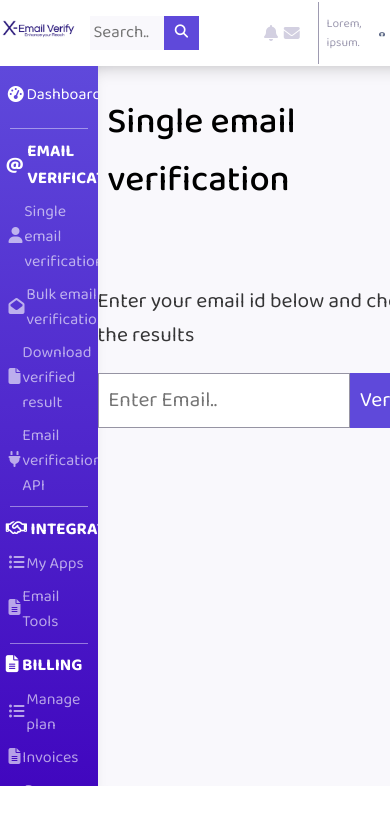
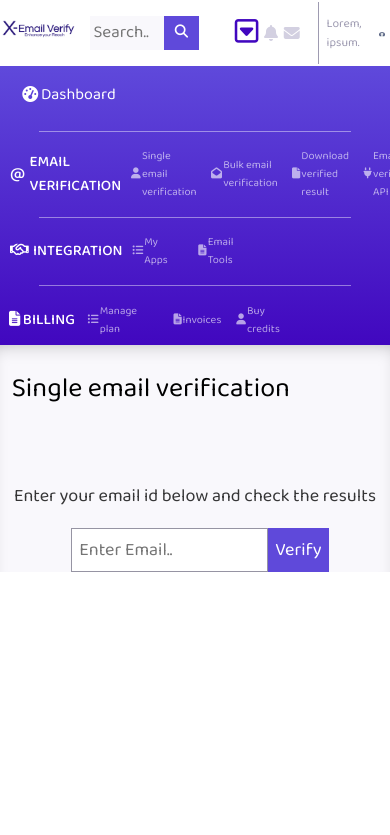
Before and after one commit to a1nukarsh/Email-Verification-Page, a plain HTML site: page index.html in a window 390 px wide. Shown: the top 835 px of the page. Drawn offline with Linux system fonts and the light colour scheme.

Commit message:
responsiveness complete

```diff
--- a/index.html
+++ b/index.html
@@ -10,7 +10,8 @@
     <script src="https://kit.fontawesome.com/e15f06075f.js" crossorigin="anonymous"></script>
     <link rel="preconnect" href="https://fonts.googleapis.com">
     <link rel="preconnect" href="https://fonts.gstatic.com" crossorigin>
-    <link href="https://fonts.googleapis.com/css2?family=Roboto:wght@100;300;400;500;700;900&display=swap" rel="stylesheet">
+    <link href="https://fonts.googleapis.com/css2?family=Roboto:wght@100;300;400;500;700;900&display=swap"
+        rel="stylesheet">
     <link rel="preconnect" href="https://fonts.googleapis.com">
     <link rel="preconnect" href="https://fonts.gstatic.com" crossorigin>
     <link href="https://fonts.googleapis.com/css2?family=Baloo+2:wght@400;500;600;700&display=swap" rel="stylesheet">
@@ -34,6 +35,7 @@
                     </div>
                     <div class="notify">
                         <div class="notify-i">
+                            <button id="responsive-btn" onclick="showHide()"><i id="r-btn" class="fa fa-caret-square-o-down"></i></button>
                             <i class="fa fa-bell"></i>
                             <i class="fa fa-envelope"></i>
                         </div>
@@ -54,7 +56,7 @@
     </div>
     <div class="main-container">
         <div class="main-container-i">
-            <div class="dashboard">
+            <div class="dashboard" id="dsbrd">
                 <div class="dashboard-i">
                     <div class="db-1">
                         <div class="db-1-i">
@@ -165,7 +167,16 @@
             </div>
         </div>
     </div>
-
+    <script>
+        function showHide() {
+          var x = document.getElementById("dsbrd");
+          if (x.style.display === "none") {
+            x.style.display = "block";
+          } else {
+            x.style.display = "none";
+          }
+        }
+        </script>
 </body>
 
 </html>
--- a/style.css
+++ b/style.css
@@ -2,14 +2,14 @@
 html {
   scroll-behavior: smooth;
 }
-body{
+body {
   margin: 0;
   padding: 0;
   width: 100%;
 }
-*{
+* {
   /* font-family: "Roboto", sans-serif; */
-  font-family: 'Baloo 2', cursive;
+  font-family: "Baloo 2", cursive;
 }
 /*------------------------------------- NAVBAR -------------------------------------*/
 .nav-bar {
@@ -72,6 +72,19 @@ body{
 .notify-i i {
   margin: auto 4%;
   color: rgb(211, 208, 225);
+}
+.notify-i button {
+  display: none;
+  background-color: transparent;
+  border: transparent;
+  padding: 0;
+  margin: auto;
+}
+#r-btn {
+  width: 100%;
+  text-align: center;
+  color: rgb(65, 7, 191);
+  font-size: 27px;
 }
 .profile {
   width: 20%;
@@ -176,10 +189,10 @@ body{
   margin: 5% auto;
 }
 /*------------------------------------- VERIFICATION PAGE -------------------------------------*/
-.verification-page{
+.verification-page {
   width: 100%;
 }
-.verification-page-i{
+.verification-page-i {
   width: 100%;
   height: 100%;
   display: flex;
@@ -188,15 +201,15 @@ body{
   box-shadow: inset -1px 10px 20px -13px #00000057;
   background-color: rgb(249, 248, 252);
 }
-.v-pg-head{
+.v-pg-head {
   margin: 1% 3%;
   /* border: 2px solid green; */
 }
-.v-pg-head h1{
+.v-pg-head h1 {
   font-weight: 500;
   font-size: 36px;
 }
-.v-pg-content{
+.v-pg-content {
   /* border: 2px solid red; */
   margin-top: 8%;
   display: flex;
@@ -204,15 +217,15 @@ body{
   align-items: center;
   justify-content: center;
 }
-.v-pg-content p{
+.v-pg-content p {
   font-size: 21px;
-  color:rgba(0, 0, 0, 0.788);
+  color: rgba(0, 0, 0, 0.788);
 }
-.check-email{
-display: flex;
-/* width: 30%; */
+.check-email {
+  display: flex;
+  /* width: 30%; */
 }
-.check-email input{
+.check-email input {
   /* width: 100%; */
   width: 270px;
   font-size: 21px;
@@ -220,7 +233,7 @@ display: flex;
   padding: 3%;
   border: 1px solid rgb(150, 148, 163);
 }
-.check-email button{
+.check-email button {
   /* width: 50px; */
   font-size: 21px;
   padding: 3%;
@@ -229,7 +242,98 @@ display: flex;
   /* height: 50px; */
   color: white;
 }
+/*------------------------------------- RESPONSIVE VIEW -------------------------------------*/
+@media only screen and (max-width: 720px) {
+  .dashboard {
+    width: 36%;
+  }
+  .db-head {
+    font-weight: 600;
+    font-size: 15px;
+  }
+  .db-sub-head {
+    font-weight: 300;
+    font-size: 13px;
+    color: rgba(255, 255, 255, 0.616);
+  }
+  .v-pg-head h1 {
+    font-weight: 400;
+    font-size: 27px;
+  }
+  .v-pg-content p {
+    font-size: 18px;
+    color: rgba(0, 0, 0, 0.788);
+  }
+  .check-email input {
+    /* width: 100%; */
+    width: 200px;
+    font-size: 18px;
+    background-color: white;
+    padding: 3%;
+    border: 1px solid rgb(150, 148, 163);
+  }
+  .check-email button {
+    /* width: 50px; */
+    font-size: 18px;
+    padding: 3%;
+    border: rgba(249, 248, 252, 0);
+    background-color: rgb(95, 73, 218);
+    /* height: 50px; */
+    color: white;
+  }
+}
 /*------------------------------------- MOBILE VIEW -------------------------------------*/
-@media only screen and (max-width: 720px){
-
+@media only screen and (max-width: 520px) {
+  .notify-i button {
+    display: block;
+  }
+  .main-container-i {
+    flex-direction: column;
+  }
+  .dashboard {
+    width: 100%;
+  }
+  .db-1-i,
+  .db-2-i,
+  .db-3-i,
+  .db-4-i {
+    width: 100%;
+    display: flex;
+    flex-direction: row;
+    justify-content: left;
+  }
+  .db-head {
+    display: flex;
+    margin: 2% 2%;
+    font-weight: 500;
+    font-size: 15px;
+  }
+  .db-head p {
+    margin: auto 2%;
+  }
+  .db-sub-head {
+    display: flex;
+    margin: 2% 2%;
+    font-weight: 300;
+    color: rgba(255, 255, 255, 0.616);
+    font-size: 11px;
+  }
+  .db-sub-head p {
+    margin: auto 1%;
+  }
+  .db-sub-head a {
+    text-decoration: none;
+    display: flex;
+    width: 100%;
+    color: rgba(255, 255, 255, 0.616);
+    transition: linear 0.2s;
+  }
+  .db-sub-head a:hover {
+    color: white;
+  }
+  .db-hr {
+    width: 80%;
+    border-top: 0.5px solid rgba(255, 255, 255, 0.432);
+    margin: 2% auto;
+  }
 }
```
